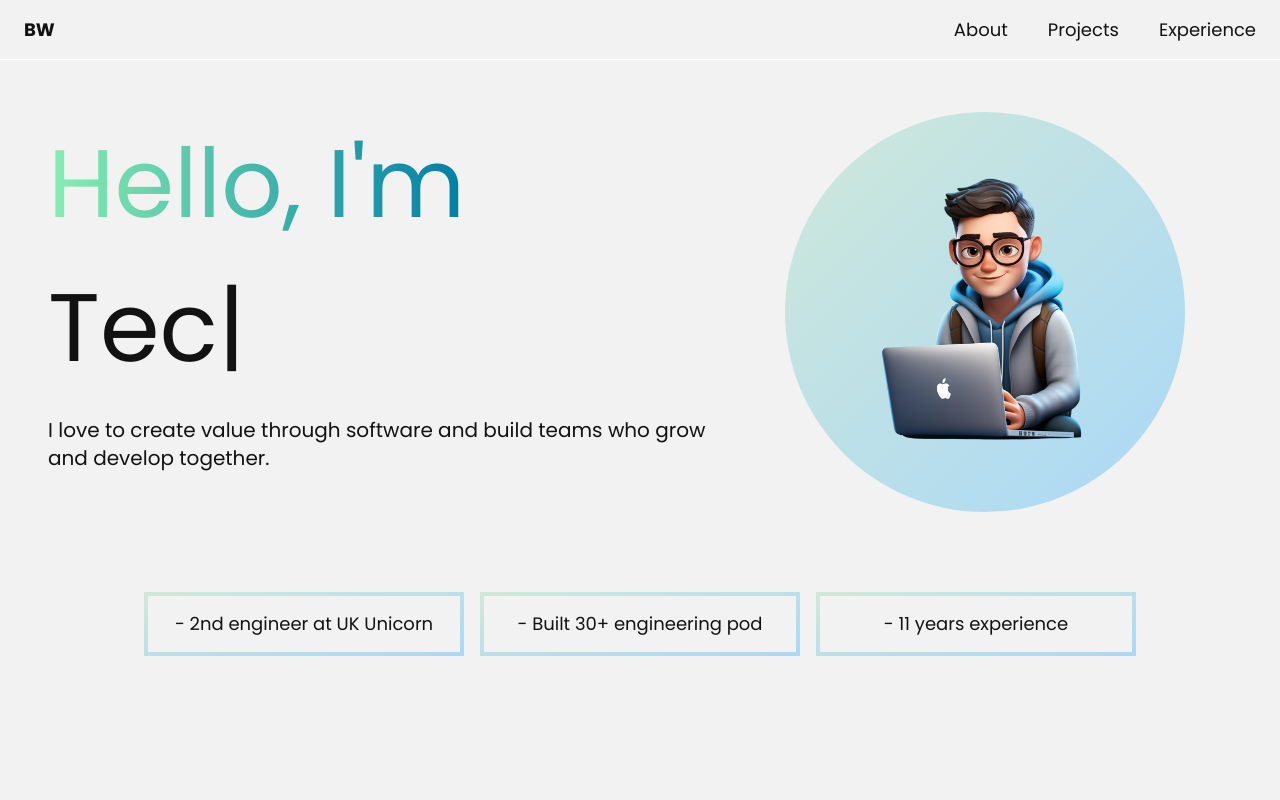
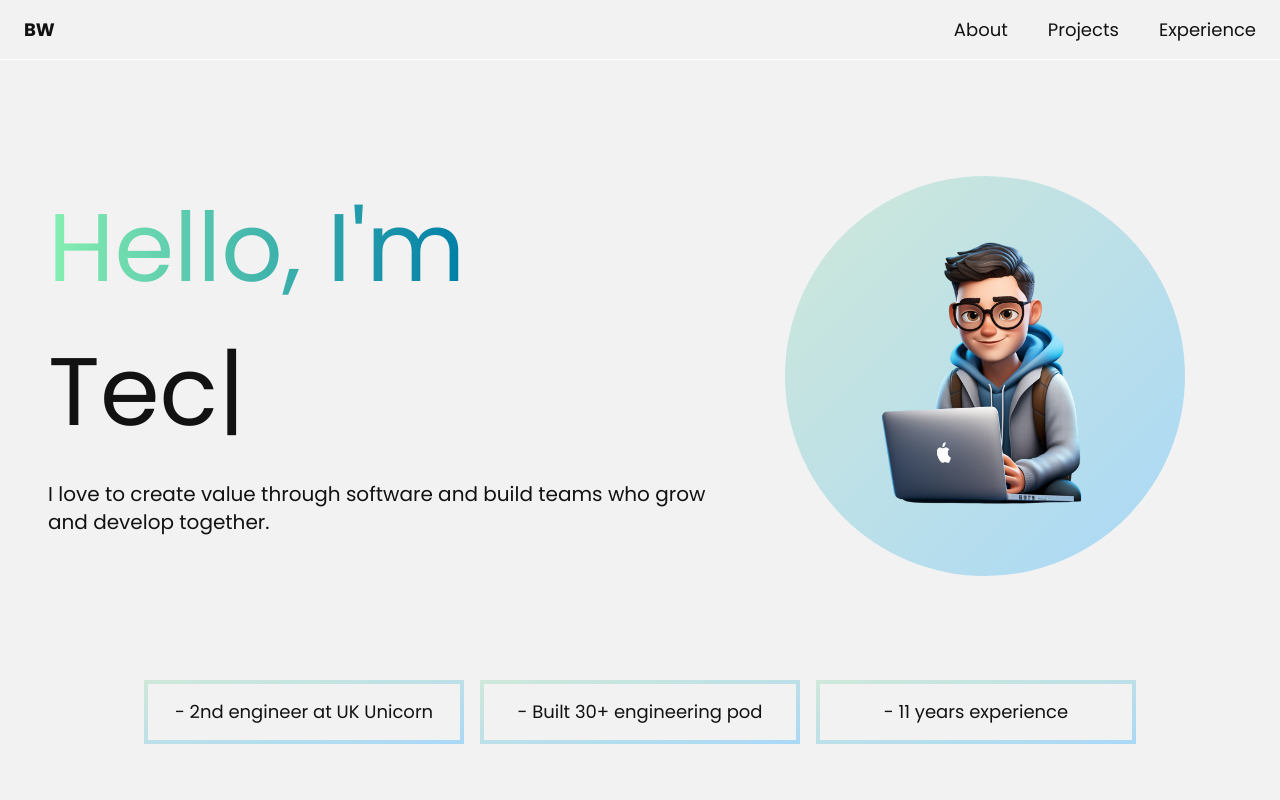
Before and after one commit to BenWorsley-19/portfolio-website, a React (Vite) app: page / in a window 1280 px wide. Shown: the top 800 px of the page. Built offline with nearby package versions, Linux system fonts and the light colour scheme.

Commit message:
improvement: margin tweaks

```diff
--- a/src/components/Hero.jsx
+++ b/src/components/Hero.jsx
@@ -4,8 +4,8 @@ import { TypeAnimation } from "react-type-animation";
 
 const Hero = () => {
     return (
-        <section className='h-screen'>
-            <div className="grid grid-cols-1 sm:grid-cols-12  mb-6 lg:mb-10">
+        <div className='h-[85vh]'>
+            <div className="grid grid-cols-1 sm:grid-cols-12 lg:my-16 mb-6 lg:mb-10">
                 <div className="lg:col-span-7 place-self-center mb-6 lg:mb-10 text-center sm:text-left">
                     <h1 className="mb-4 text-4xl sm:text-5xl lg:text-8xl lg:leading-normal">
                         <span className='text-transparent bg-clip-text bg-gradient-to-r from-[#7defaae9] to-[#007EA7]'>Hello, I&apos;m{" "}</span>
@@ -41,7 +41,7 @@ const Hero = () => {
                     </div>
                 </div>
             </div>
-            <div className='flex flex-wrap gap-2 md:gap-3 lg:gap-4 lg:pt-10 items-center justify-center'>
+            <div className='flex flex-wrap gap-2 md:gap-3 lg:gap-4 lg:pt-16 items-center justify-center'>
                 <div className='bg-gradient-to-br from-[#cfe8d9] to-[#A9D8F7] h-16 p-1 w-80'>
                     <div className='h-full w-full bg-[#F2F2F2] flex justify-center items-center'>
                         <p className='text-center text-lg text-[#121212]'>
@@ -64,7 +64,7 @@ const Hero = () => {
                     </div>
                 </div>
             </div>
-        </section>
+        </div>
     );
 }
 
```
